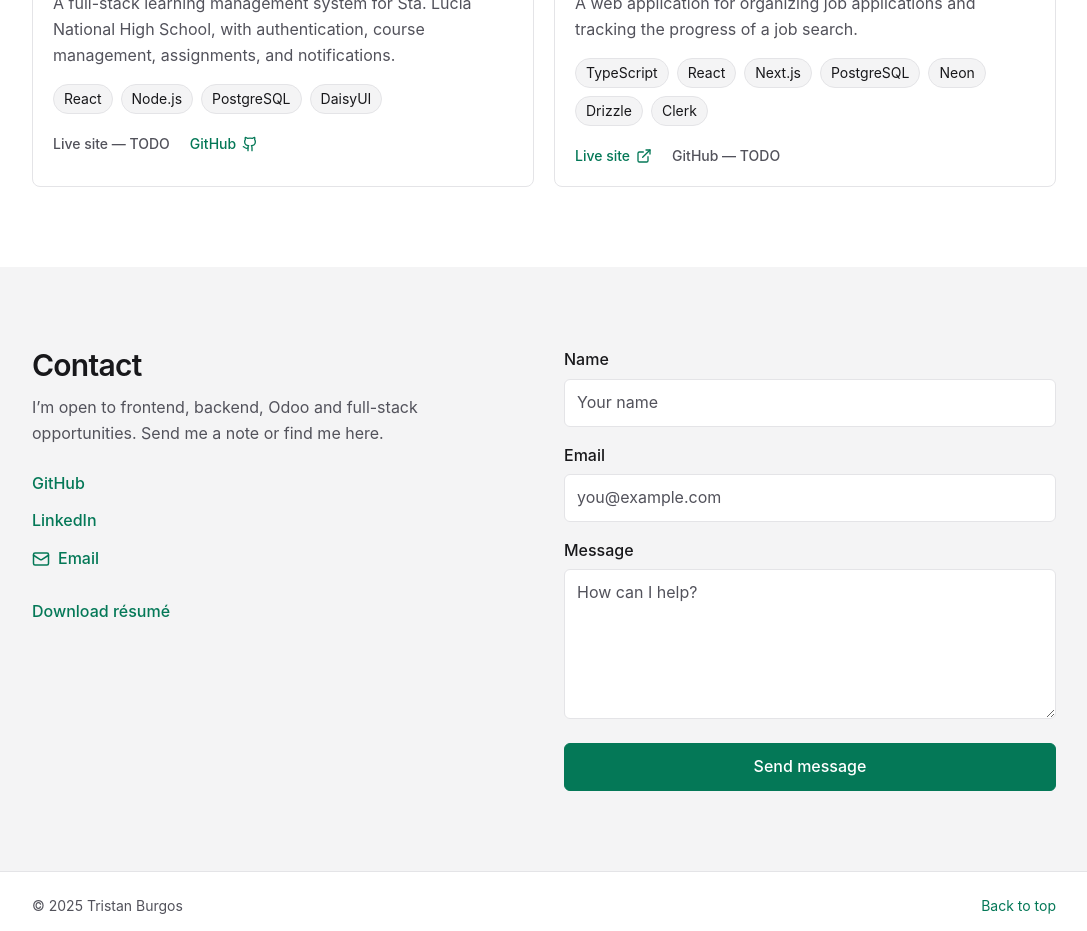
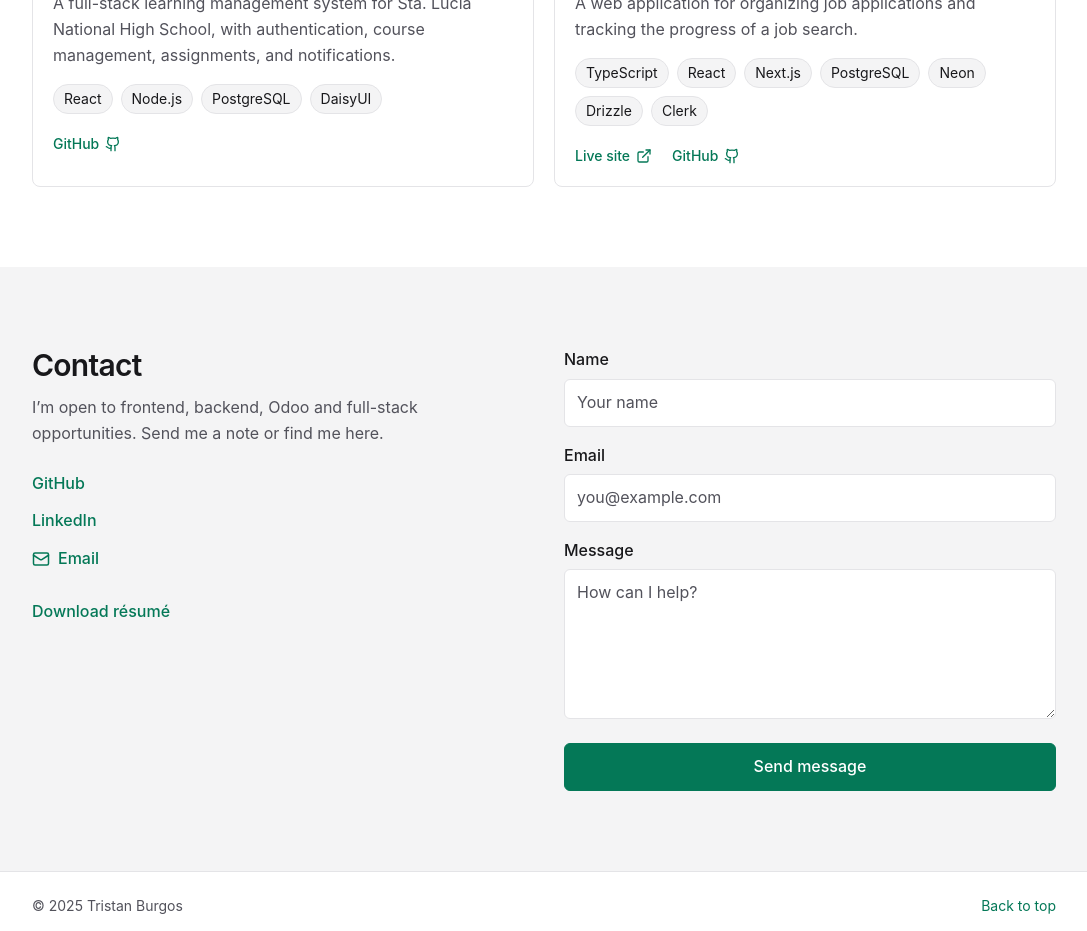
Before and after one commit to nats1211/Portfolio, a React (Vite) app: page / in a window 1280 px wide. Shown: the part 1960-2891 px from the top of the page, without its empty margins (96-1183 px from the left). Built offline with nearby package versions, Linux system fonts and the light colour scheme.

Commit message:
remove todo

```diff
--- a/src/components/project-card.jsx
+++ b/src/components/project-card.jsx
@@ -37,7 +37,7 @@ function ProjectCard({ project }) {
               Live site <ExternalLink aria-hidden="true" size={16} />
             </a>
           ) : (
-            <span className="text-muted">Live site — TODO</span>
+            null
           )}
           {project.githubUrl ? (
             <a
@@ -49,7 +49,7 @@ function ProjectCard({ project }) {
               GitHub <Github aria-hidden="true" size={16} />
             </a>
           ) : (
-            <span className="text-muted">GitHub — TODO</span>
+            null
           )}
         </div>
       </div>
--- a/src/data/projects.js
+++ b/src/data/projects.js
@@ -26,6 +26,6 @@ export const projects = [
       "Clerk",
     ],
     liveUrl: "https://job-application-tracker-eight-dun.vercel.app",
-    githubUrl: "",
+    githubUrl: "https://github.com/nats1211/Job-Application-Tracker",
   },
 ];
```
